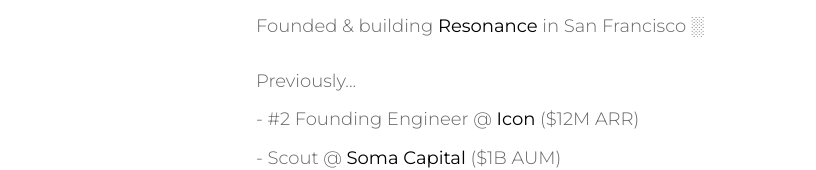
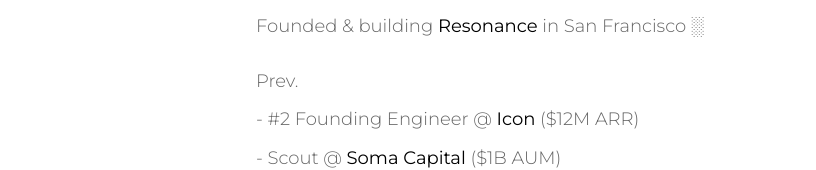
Before and after one commit to Mootbing/JasonXu.me, a Next.js app: page / in a window 1280 px wide. Shown: the part 286-456 px from the top of the page, without its empty margins (0-816 px from the left). Built offline with nearby package versions, Linux system fonts and the light colour scheme; a web font is replaced by a local one.

Commit message:
Shorten previous section label

```diff
--- a/app/page.tsx
+++ b/app/page.tsx
@@ -25,7 +25,7 @@
     { text: " in San Francisco" },
   ],
   [
-    { text: "Previously..." },
+    { text: "Prev." },
   ],
   [
     { text: "- #2 Founding Engineer @ " },
@@ -100,7 +100,7 @@
     if (index === 0) return undefined;
 
     const previousSegments = HERO_CONTENT[index - 1];
-    if (isBulletItem(segments) && (isBulletItem(previousSegments) || previousSegments[0].text === "Previously...")) {
+    if (isBulletItem(segments) && (isBulletItem(previousSegments) || previousSegments[0].text === "Prev.")) {
       return "mt-2";
     }
 
```
